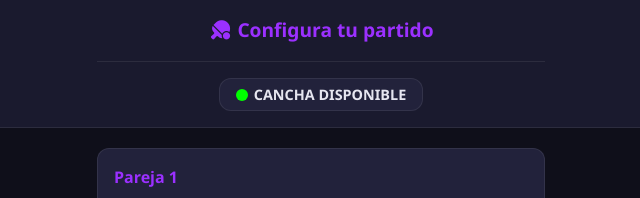
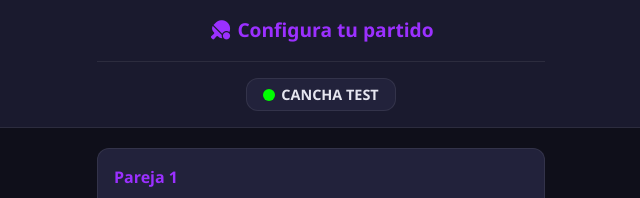
Before and after one commit to danielcastronuevo/config-vps, a website: page index.html in a window 1280 px wide. Shown: the top 198 px of the page, 319-959 px from the left. Drawn offline with nearby package versions, Linux system fonts and the light colour scheme; no server answers.

Commit message:
Probando algo

```diff
--- a/index.html
+++ b/index.html
@@ -20,7 +20,7 @@
     <!-- Estado de la cancha -->
     <div id="estado-cancha" class="cancha-libre">
       <span class="led"></span>
-      <span class="texto-estado">CANCHA DISPONIBLE</span>
+      <span class="texto-estado">CANCHA TEST</span>
     </div>
 
 <div id="cancha-msg" class="cancha-mensaje" style="display:none;">
```
